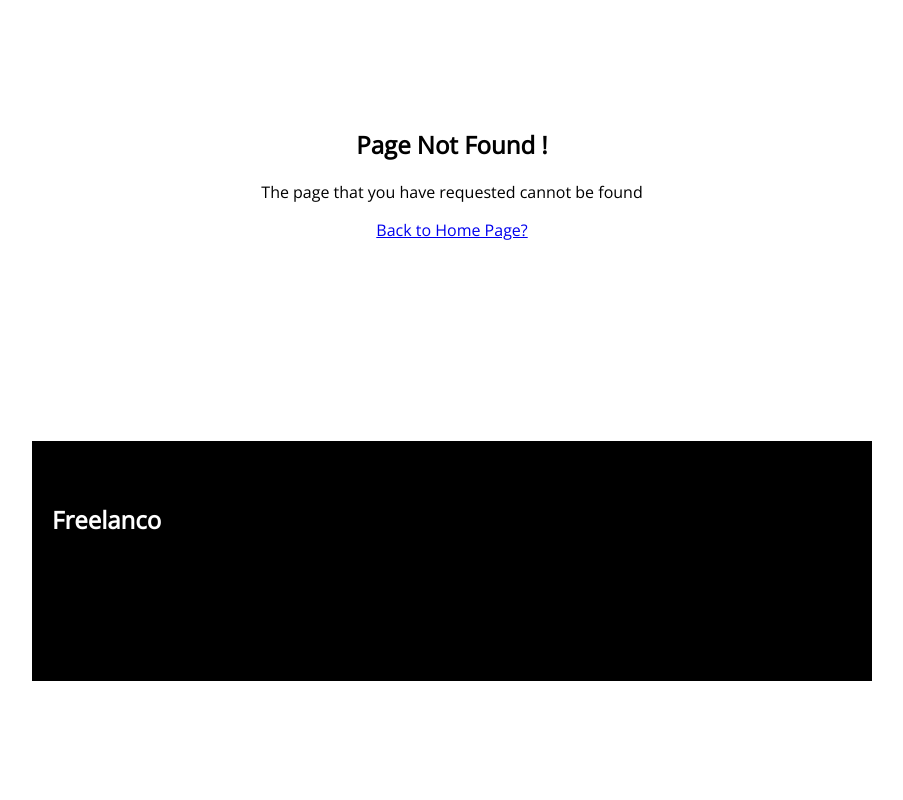
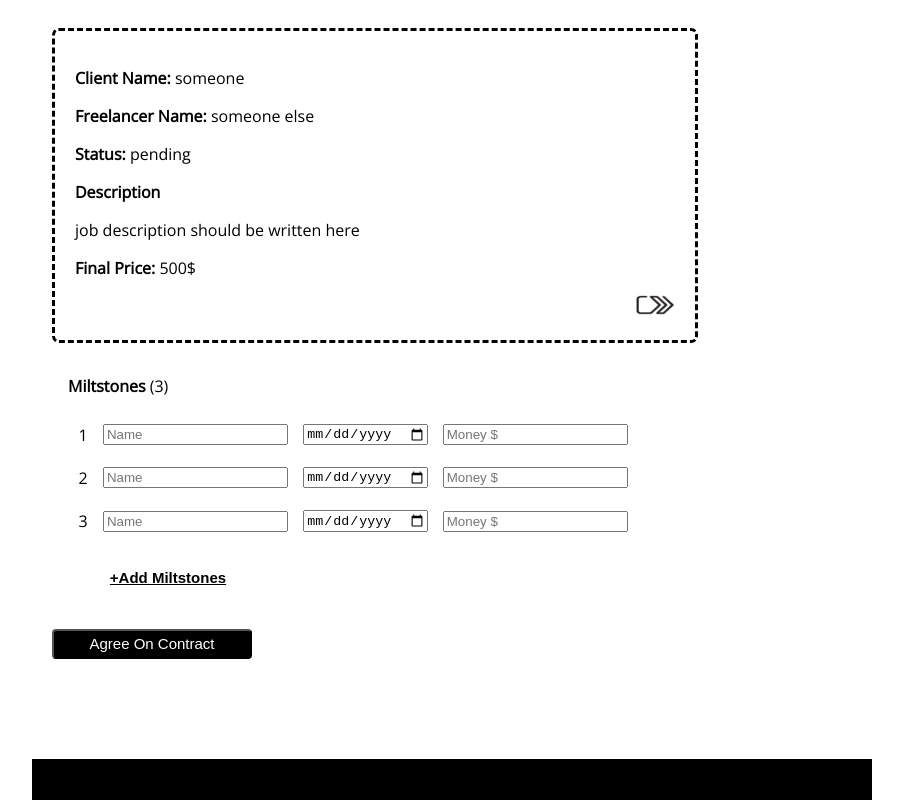
Before and after one commit to moezemara/freelance-dashboard, a React (Create React App) app: page /testpendingcontract in a window 1280 px wide. Before the commit this address had no page. Shown: the top 800 px of the page, without its empty margins (188-1091 px from the left). Built offline with nearby package versions, Linux system fonts and the light colour scheme.

Commit message:
Contract Page for client added

```diff
--- a/src/ActivitiesPage.js
+++ b/src/ActivitiesPage.js
@@ -4,7 +4,7 @@ import ProposalCard from "./ProposalCard";
 
 
 const arr = [{'id':1,title:'Proposal 1',freelancerName:'someone',freelancerRate:'5',coverLetter:"freelancer cover letter",duedate:"5-13-2022", price:1000},];
-const my_contracts = [{id:1,clientName:'someone',freelancerName:'someone else',description:'job description should be written here',price:'500'}]
+const my_contracts = [{id:1,clientName:'someone',freelancerName:'someone else',status:'pending',description:'job description should be written here',price:'500'}]
 
 const ActivitiesPage = () => {
 
@@ -12,7 +12,7 @@ const ActivitiesPage = () => {
     const [proposals,setProposals] = useState([]);
     const [contracts,setContractss] = useState([]);
 
-    const [buttonsClasses,setButtonClasses] = useState({'appliedproposals':'','joboffers':'','activecontracts':'','finishedcontracts':''})
+    const [buttonsClasses,setButtonClasses] = useState({'appliedproposals':'activebutton','joboffers':'','activecontracts':'','finishedcontracts':''})
 
     const [content, setContent] = useState('appliedproposals');
 
@@ -63,7 +63,7 @@ const ActivitiesPage = () => {
     return (
         <div className="activitiespage">
             <div className="activitiesNavbar">
-                <button id={buttonsClasses['appliedproposlas']} onClick={()=>{handleBtnClick('appliedproposlas');}}>Applied proposals</button>
+                <button id={buttonsClasses['appliedproposals']} onClick={()=>{handleBtnClick('appliedproposals');}}>Applied proposals</button>
                 <button id={buttonsClasses['joboffers']} onClick={()=>{handleBtnClick('joboffers');}}>Job offers</button>
                 <button id={buttonsClasses['activecontracts']} onClick={()=>{handleBtnClick('activecontracts');}}>Active Contracts</button>
                 <button id={buttonsClasses['finishedcontracts']} onClick={()=>{handleBtnClick('finishedcontracts');}}>Finished Contracts</button>
--- a/src/App.js
+++ b/src/App.js
@@ -14,6 +14,7 @@ import Footer from './footer';
 import FreelancerNavbar from './FreelancerNavbar';
 import BrowseJobs from './BrowseJobs';
 import ActivitiesPage from './ActivitiesPage';
+import ClientContractPage from './ClientContractPage';
 
 function App() {
     return (
@@ -61,6 +62,9 @@ function App() {
                 <ClientNavbar/>
                 <ActivitiesPage/>
               </Route>
+              <Route exct path="/testpendingcontract">
+                <ClientContractPage/>
+              </Route>
               <Route path="*">
                     <Page404/>
               </Route>
--- /dev/null
+++ b/src/ClientContractPage.js
@@ -0,0 +1,60 @@
+import { useState } from "react";
+import ContractCard from "./ContractCard";
+
+const my_contract = {id:1,clientName:'someone',freelancerName:'someone else',status:'pending',description:'job description should be written here',price:'500'};
+
+
+
+const ClientContractPage = () => {
+
+    const [milstoneNum, setMilestonesNum] = useState(3)
+    const [milestonesInputs, setMilestonesInputs] = useState([1,2,3]);
+
+    const updateMilestones = ()=>{
+        setMilestonesNum(milstoneNum+1);
+        let newArr = milestonesInputs;
+        newArr.push(milestonesInputs[milestonesInputs.length-1]+1);
+        console.log(newArr);
+        setMilestonesInputs(newArr);
+    }
+
+
+    return (
+        <div className="clientcontractpage">
+            <ContractCard contract={my_contract}/>
+            <div className="clientcontractmilestones">
+                <p><b>Miltstones</b> ({milstoneNum})</p>
+                {
+                (my_contract.status === "pending") &&
+                milestonesInputs.map((i)=>(
+                    <div className="milestoneinput" id={i} key={i}>
+                        <label>{i}</label>
+                        <input type="text" placeholder="Name"/>
+                        <input type="date" placeholder="Due Date"/>
+                        <input type="number" placeholder="Money $"/>
+
+                    </div>
+                ))}
+
+                {
+                    (my_contract.status !== "pending") &&
+                    milestonesInputs.map((i)=>(
+                        <div className="milestoneinput" id={i} key={i}>
+                            <label>{i}</label>
+                            <label>Name</label>
+                            <label>Due Date</label>
+                            <label>Money</label>
+                        </div>
+                    ))
+                }
+
+                {(my_contract.status === "pending") &&
+                <button onClick={()=>{updateMilestones()}}><u><b>+Add Miltstones</b></u></button>}
+            </div>
+            {(my_contract.status==="pending") && <button>Agree On Contract</button>}
+            {(my_contract.status==="open") && <button>Pay</button>}
+        </div>
+    );
+}
+
+export default ClientContractPage;
--- a/src/ContractCard.js
+++ b/src/ContractCard.js
@@ -6,6 +6,7 @@ const ContractCard = (props) => {
         <div className="contractcard" key={contract.id}>
             <p><b>Client Name: </b>{contract.clientName} </p>
             <p><b>Freelancer Name: </b>{contract.freelancerName}</p>
+            <p><b>Status: </b>{contract.status}</p>
             <b>Description</b>
             <p>{contract.description}</p>
             <p><b>Final Price: </b>{contract.price}$</p>
--- a/src/index.css
+++ b/src/index.css
@@ -131,7 +131,7 @@ border-radius: 20px;
 
 
 
-.signup button, .login button, .postjob button, .proposalpage button, .profilesettings button{
+.signup button, .login button, .postjob button, .proposalpage button, .profilesettings button, .clientcontractpage button{
   margin-top: 10px;
   height:30px;
   width:100px;
@@ -286,7 +286,7 @@ display: block;
   align-content: center;
 }
 
-.home, .browsejobs, .activitiespage {
+.home, .browsejobs, .activitiespage, .clientcontractpage {
   max-width: 800px;
   font-family: "Open Sans", sans-serif;
   margin: 0 auto;
@@ -446,3 +446,31 @@ background-color: rgb(0, 0, 0);
   background-color: black;
   color:white;
 }
+
+.clientcontractmilestones{
+  padding: 2%;
+}
+
+.clientcontractmilestones button{
+  color: black;
+  background-color: white;
+  border: white;
+}
+
+.milestoneinput{
+  display: flex;
+  padding: 3px;
+  align-items: center;
+  text-align: center;
+}
+.milestoneinput label{
+  margin: 1%;
+
+}
+.milestoneinput input{
+  margin: 1%;
+}
+
+.clientcontractpage button{
+  width: 200px;
+}
```
Also changed, not shown: src/ContractPage.js (deleted, +0 -7 lines).
